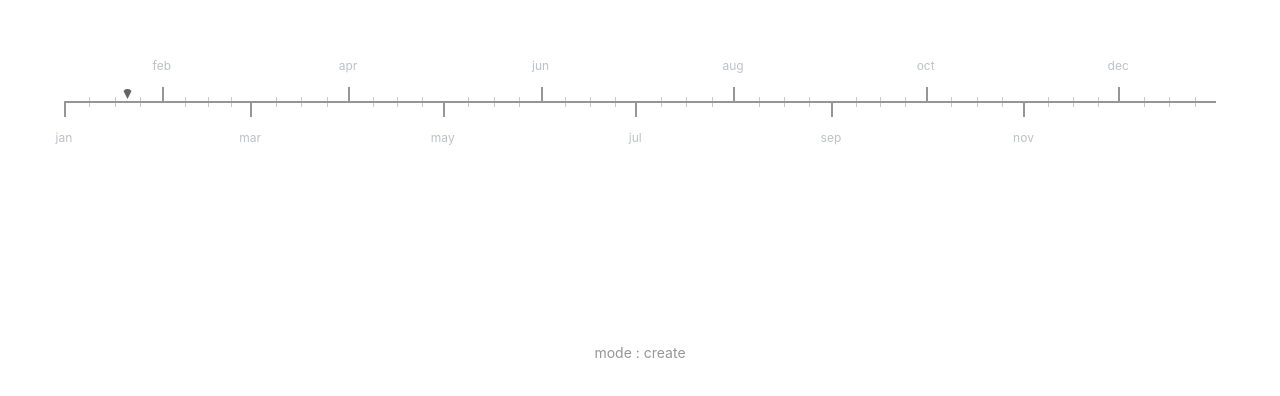
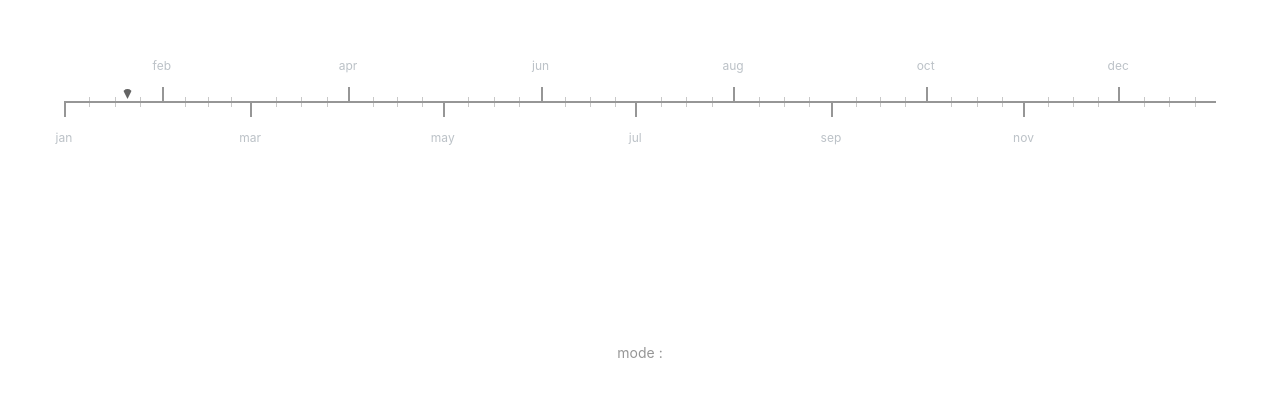
Before and after one commit to justPeterLee/Timeline, a React (Vite) app in the folder client/: page / in a window 1280 px wide. Shown: the part 298-694 px from the top of the page. Built offline with nearby package versions, Linux system fonts and the light colour scheme.

Commit message:
update links to show mode and year

```diff
--- a/client/src/App.tsx
+++ b/client/src/App.tsx
@@ -3,17 +3,26 @@ import "./App.css";
 import Timeline from "./components/timeline/Timeline";
 
 function App() {
-  const { month } = useParams();
+  const { year, month, mode } = useParams();
+  const currentYear = new Date().getFullYear();
 
   return (
     <>
       <Timeline />
       <div className="linkButton">
-        <Link to={"/"} className="viewAllLink Link">
-          mode : create
+        <Link
+          to={`/${year || currentYear}/${month || 0}/${
+            mode === "view" ? "create" : "view"
+          }`}
+          className="viewAllLink Link"
+        >
+          mode : {mode}
         </Link>
         {month && (
-          <Link to={"/"} className="viewAllLink Link">
+          <Link
+            to={`/${year || currentYear}/0/${mode}`}
+            className="viewAllLink Link"
+          >
             view all
           </Link>
         )}
--- a/client/src/components/timeline/Timeline.module.css
+++ b/client/src/components/timeline/Timeline.module.css
@@ -80,7 +80,7 @@
   border-radius: 5px;
   opacity: 0%;
 
-  transition: opacity 0.3s, transform 0.3s;
+  transition: opacity 0.25s ease-out, transform 0.3s;
 
   pointer-events: none;
 }
--- a/client/src/components/timeline/Timeline.tsx
+++ b/client/src/components/timeline/Timeline.tsx
@@ -27,7 +27,7 @@ const monthDate: MonthDate = {
   11: { month: "dec", day: 31, weeks: Math.floor(31 / 7) },
 };
 
-import { Link, useParams } from "react-router-dom";
+import { useParams } from "react-router-dom";
 
 export default function Timeline() {
   const { month } = useParams();
--- a/client/src/components/timeline/TimelineMonth/TimelineMonth.tsx
+++ b/client/src/components/timeline/TimelineMonth/TimelineMonth.tsx
@@ -1,5 +1,5 @@
 import styles from "./TimelineMonth.module.css";
-import { useNavigate } from "react-router-dom";
+import { useNavigate, useParams } from "react-router-dom";
 
 export default function TimelineMonth({
   monthData,
@@ -9,13 +9,14 @@ export default function TimelineMonth({
   index: number;
 }) {
   const navigate = useNavigate();
-
+  const { year, mode } = useParams();
+  const currentYear = new Date().getFullYear();
   return (
     <div
       className={styles.extentionContainer}
       style={{ width: `${monthData.day * 0.274}%` }}
       onClick={() => {
-        navigate(`/${index + 1}`);
+        navigate(`/${year || currentYear}/${index + 1}/${mode || "view"}`);
       }}
     >
       <div className={styles.container}>
--- a/client/src/main.tsx
+++ b/client/src/main.tsx
@@ -11,7 +11,7 @@ const router = createBrowserRouter([
     element: <App />,
     children: [
       {
-        path: "/:month",
+        path: "/:year/:month/:mode",
         element: <App />,
       },
     ],
```
